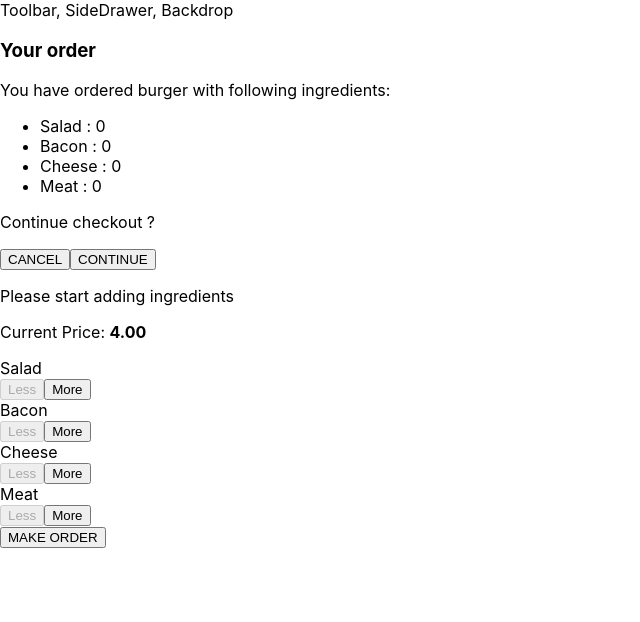
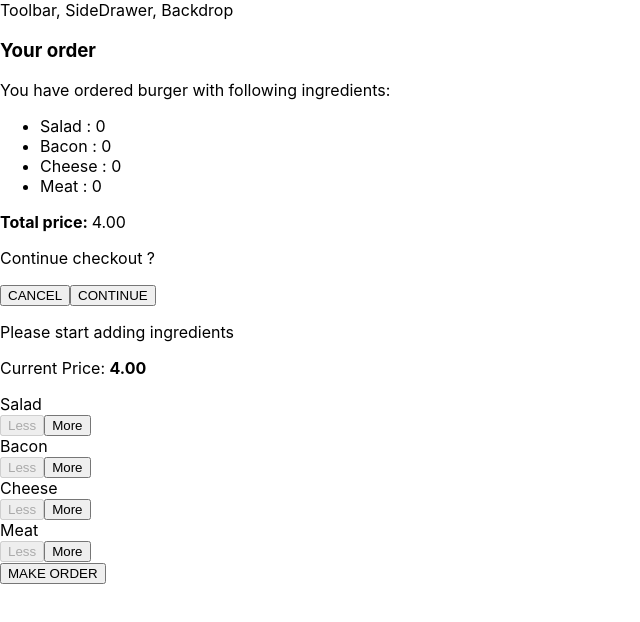
Before and after one commit to Sergeydayneko/brg-app, a React app: page / in a window 1280 px wide. Both pictures are taken after a click on the button "MAKE ORDER". Shown: the top 622 px of the page, without its empty margins (0-640 px from the left). Built offline with nearby package versions, Linux system fonts and the light colour scheme.

Commit message:
145 done

```diff
--- a/src/components/Burger/OrderSummary/OrderSummary.js
+++ b/src/components/Burger/OrderSummary/OrderSummary.js
@@ -28,6 +28,7 @@ const orderSummary = (props) => {
             <ul>
                 { ingredientSummary }
             </ul>
+            <p><strong>Total price: </strong> { props.totalPrice.toFixed(2) }</p>
             <p>Continue checkout ?</p>
             <Button btnType = "Danger" clicked = { props.purchaseCanceled } >CANCEL</Button>
             <Button btnType = "Success" clicked = { props.purchaseContinue }>CONTINUE</Button>
--- a/src/containers/BuilderBuilder/BurgerBuilder.js
+++ b/src/containers/BuilderBuilder/BurgerBuilder.js
@@ -126,6 +126,7 @@ class BurgerBuilder extends Component {
                 <Modal show        = { this.state.purchasing }
                        modalClosed = { this.purchaseCancelHandler }>
                     <OrderSummary
+                        totalPrice       = { this.state.totalPrice }
                         ingredients      = { this.state.ingredients }
                         purchaseCanceled = { this.purchaseCancelHandler }
                         purchaseContinue = { this.purchaseContinueHandler }
```
